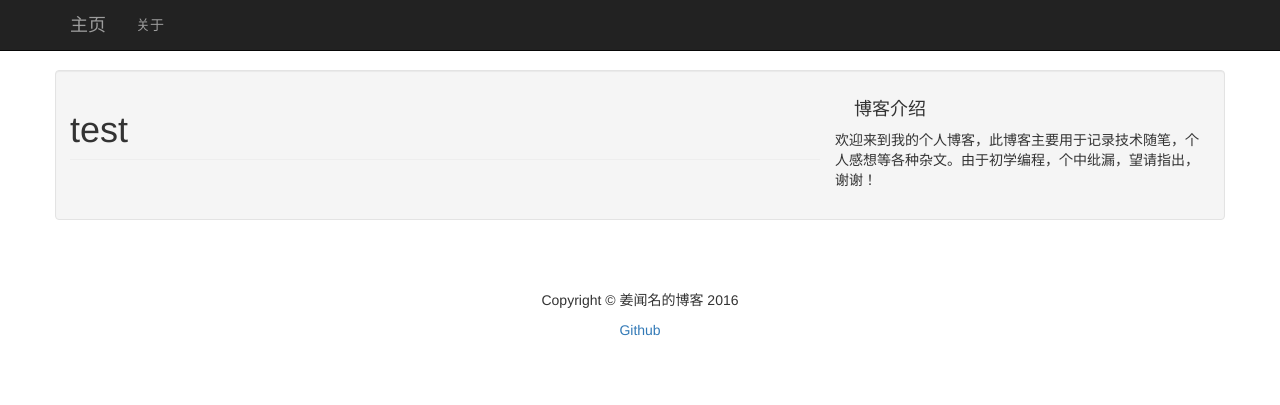
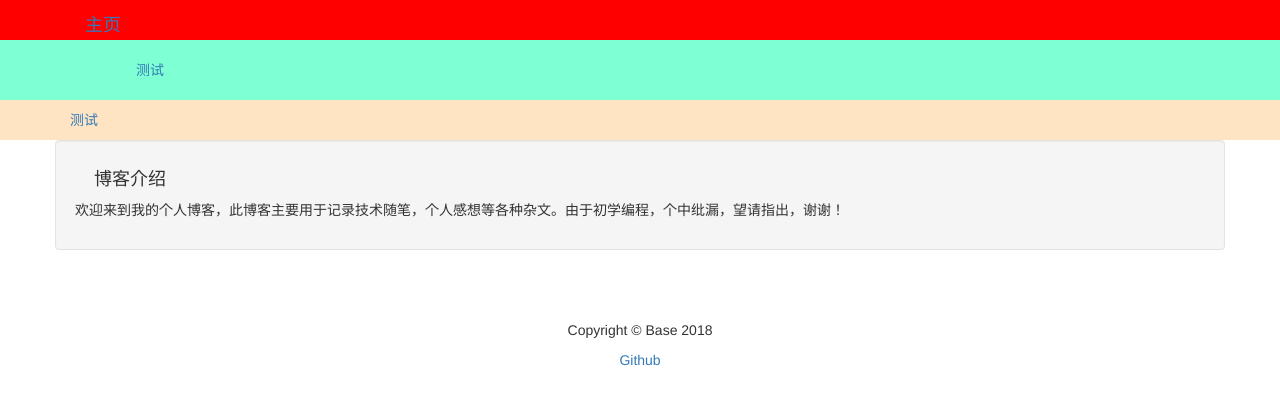
Before and after one commit to Pengch3581/Base, a Django app: template app/templates/app/index.html in a window 1280 px wide. Shown: the top 405 px of the page. Run offline with Django 3.2, Linux system fonts and the light colour scheme; the template is opened without the code that fills it, so the values that code supplies are empty; some libraries are stand-ins or nearby versions; some web fonts are replaced.

Commit message:
modify test html

```diff
--- a/app/models.py
+++ b/app/models.py
@@ -19,6 +19,7 @@ class Snippet(models.Model):
         ordering = ('created',)
 # Create your models here.
 
+# Game table
 class Game(models.Model):
     STATUS = (
         (0, 'enable'),
@@ -27,3 +28,5 @@ class Game(models.Model):
     name = models.CharField(max_length=50)
     create_time = models.DateTimeField(auto_now_add=True)
     status = models.CharField(max_length=10, choices=STATUS)
+
+#
--- a/app/static/css/app_home.css
+++ b/app/static/css/app_home.css
@@ -1,7 +1,29 @@
 body {
-    padding-top: 70px;
+    /* padding-top: 40px; */
+}
+
+.new-nav {
+    height: 40px;
+    line-height: 40px;
+    /* min-height: 40px; */
+    background-color: red;
+}
+
+.new-main-nav {
+    /* top: 0; */
+    height: 60px;
+    line-height: 60px;
+    background-color: aquamarine;
+}
+
+.new-mume-nav {
+    height: 40px;
+    line-height: 40px;
+    background-color: bisque;
 }
 
 footer {
     margin: 50px 0;
 }
+
+.well {}
--- a/app/templates/app/base.html
+++ b/app/templates/app/base.html
@@ -25,31 +25,27 @@
 </head>
 
 <body>
-    <!-- Navigation -->
-    <nav class="navbar navbar-inverse navbar-fixed-top" role="navigation">
+
+    <!-- New Nav-->
+    <div class="new-nav">
         <div class="container">
-            <!-- Brand and toggle get grouped for better mobile display -->
-            <div class="navbar-header">
-                <button type="button" class="navbar-toggle" data-toggle="collapse" data-target="#bs-example-navbar-collapse-1">
-                    <span class="sr-only">Toggle navigation</span>
-                    <span class="icon-bar"></span>
-                    <span class="icon-bar"></span>
-                    <span class="icon-bar"></span>
-                </button>
-                <a class="navbar-brand" href="{% url 'index' %}">主页</a>
-            </div>
-            <!-- Collect the nav links, forms, and other content for toggling -->
-            <div class="collapse navbar-collapse" id="bs-example-navbar-collapse-1">
-                <ul class="nav navbar-nav">
-                    <li>
-                        <a href="{% url 'index' %}">关于</a>
-                    </li>
-                </ul>
-            </div>
-            <!-- /.navbar-collapse -->
+            <a class="navbar-brand" href="{% url 'index' %}">主页</a>
         </div>
-        <!-- /.container -->
-    </nav>
+    </div>
+
+    <!-- New Main Nav-->
+    <div class="new-main-nav">
+        <div class="container">
+            <a class="narbar-brand">测试</a>
+        </div>
+    </div>
+
+    <!-- New Mume Nav-->
+    <div class="new-mume-nav">
+        <div class="container">
+            <a class="narbar-brand">测试</a>
+        </div>
+    </div>
 
     <!-- Page Content -->
     {% block content %}{% endblock content %}
@@ -58,11 +54,11 @@
     <footer>
         <div class="row">
             <div class="col-lg-12">
-                <p style="text-align: center;">Copyright &copy; 姜闻名的博客 2016</p>
+                <p style="text-align: center;">Copyright &copy; Base 2018</p>
             </div>
             <!-- /.col-lg-12 -->
             <div class="col-lg-12" style="text-align: center;">
-                <a href="https://github.com/tomming233/blog">Github</a>
+                <a href="https://github.com/Pengch3581/Base">Github</a>
             </div>
 
         </div>
--- a/app/templates/app/index.html
+++ b/app/templates/app/index.html
@@ -1,12 +1,9 @@
-{% extends 'app/base.html' %} {% block content %}
+{% extends 'app/base.html' %} {% block title %}
+<title>Base</title>
+{% endblock title %} {% block content %}
 <div class="container">
     <div class="row">
 
-        <div class="col-md-8">
-            <h1 class="page-header">
-                test
-            </h1>
-        </div>
         <div>
             {% for game in game_list %}
             <div>
```
Also changed, not shown: app/views.py (line endings or trailing spaces).
